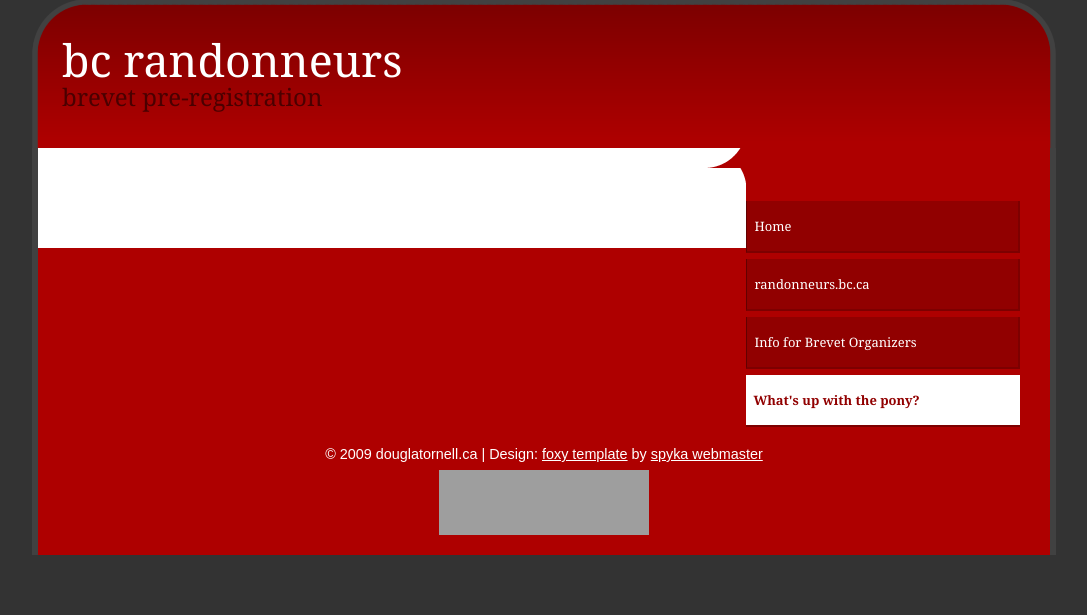
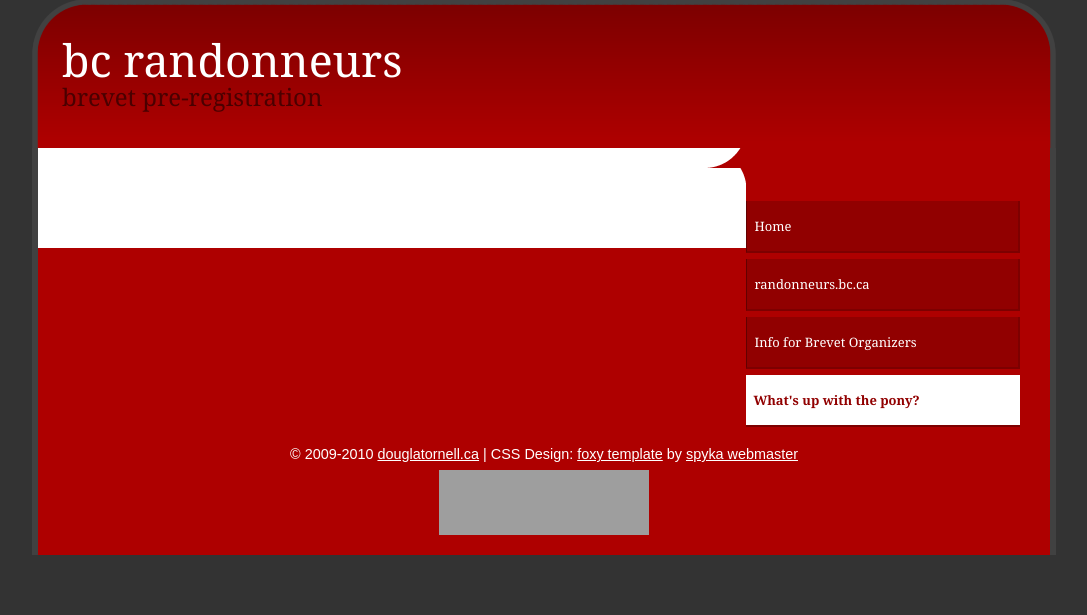
Before and after one commit to douglatornell/randopony, a Django app: template media/register/templates/derived/about/sidebar.html in a window 1280 px wide. Shown: the part 41-656 px from the top of the page, without its empty margins (96-1183 px from the left). Run offline with Django 3.2, Linux system fonts and the light colour scheme; the template is opened without the code that fills it, so the values that code supplies are empty; grey boxes are pictures that could not be loaded.

Commit message:
Clean-up.
Extended copyright to 2010. Made douglatornell.ca link there. Changed
design credit to CSS design for clarity.

```diff
--- a/media/register/templates/base/page.html
+++ b/media/register/templates/base/page.html
@@ -40,8 +40,8 @@
   {% block footer %}
   <div id="footer">
     <p>
-      &copy; 2009 douglatornell.ca |
-      Design: <a
+      &copy; 2009-2010 <a href="http://douglatornell.ca">douglatornell.ca</a> |
+      CSS Design: <a
   href="http://justfreetemplates.com/preview/web-templates/206.html">
   foxy template</a> by <a href="http://www.spyka.net">spyka webmaster</a>
     </p>
```
